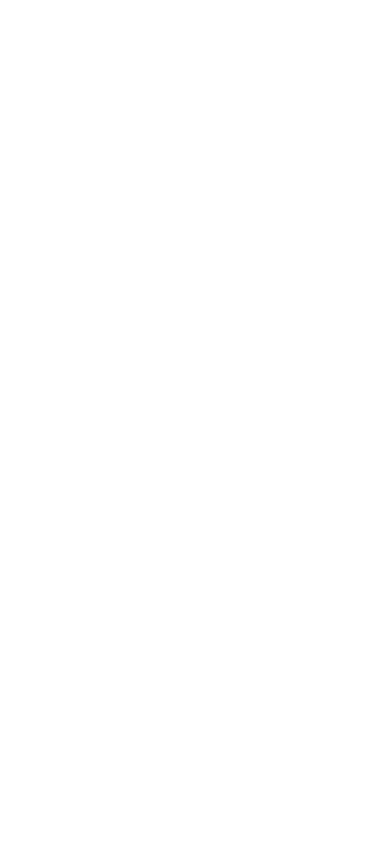
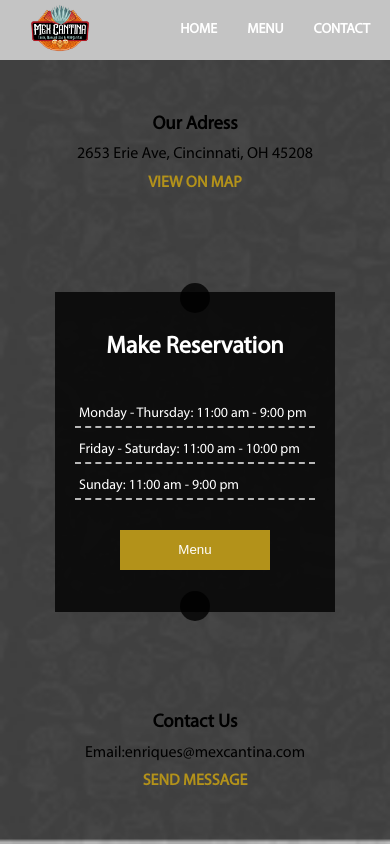
Before and after one commit to arianjoel93/mexcantina, a plain HTML site: page contact.html in a window 390 px wide. Drawn offline with Linux system fonts and the light colour scheme.

Commit message:
responsive

```diff
--- a/contact.html
+++ b/contact.html
@@ -3,9 +3,54 @@
 <head>
     <meta charset="UTF-8">
     <meta name="viewport" content="width=device-width, initial-scale=1.0">
+    <link rel="preload" href="css/styles.css" as="style">
+    <link href="css/styles.css" rel="stylesheet">
+    <link rel="preload" href="css/normalize.css" as="style">
+    <link rel="preload" href="menu.html">
+    <link rel="stylesheet" href="css/normalize.css">
     <title>Mexcantina | Contact</title>
 </head>
 <body>
-
+    <div class="container_contact">
+        <header>
+            <a href="/">
+                <img src="img/Recurso 1.png" />
+            </a>
+            <nav>
+                <a href="/" title="Go to Home Page">Home</a>
+                <a href="menu.html" title="View our Menu">Menu</a>
+                <a href="contact.html" title="Contact Us">Contact</a>
+            </nav>
+        </header>
+        <div class="contact_content_container">
+            <div class="contact_grid_int">
+                <div class="content_info">
+                    <h3>Our Adress</h3>
+                    <p>2653 Erie Ave, Cincinnati, OH 45208</p>
+                    <a><strong>VIEW ON MAP</strong></a>
+                </div>
+                <div class="content_reservation">
+                    <div class="container_cicle_black">
+                        <div class="cicle"></div>
+                    </div>
+                    <h2>Make Reservation</h2>
+                    <p>Monday - Thursday: 11:00 am - 9:00 pm</p>
+                    <p>Friday - Saturday: 11:00 am - 10:00 pm</p>
+                    <p>Sunday:     11:00 am - 9:00 pm</p>
+                    <div class="button_contact">
+                        <button>Menu</button>
+                    </div>
+                    <div class="container_cicle_black">
+                        <div class="cicle_bottom"></div>
+                    </div>
+                </div>
+                <div class="content_info">
+                    <h3>Contact Us</h3>
+                    <p>Email:enriques@mexcantina.com</p>
+                    <a><strong>SEND MESSAGE</strong></a>
+                </div>
+            </div>
+        </div>
+    </div>
 </body>
 </html>
--- a/css/styles.css
+++ b/css/styles.css
@@ -257,7 +257,6 @@ footer{
 
 }
 
-
 .container_info_menu{
     background-image: url(../img/Recurso\ 1-100.jpg);
     width: 100%;
@@ -342,3 +341,107 @@ footer{
     transition: all 0.5s ease;
 }
 /* end menu */
+
+/* Contact */
+.container_contact{
+    height: 100%;
+}
+.contact_content_container{
+    background-image: url(../img/Recurso\ 3@2x-100.jpg);
+    height: calc(100vh - 60px);
+    background-repeat: no-repeat;
+    background-size:cover;
+    display:grid;
+    place-items: center;
+}
+.contact_grid_int{
+    display: flex;
+    flex-wrap: wrap;
+    max-width: 100rem;
+    width: 100%;
+    justify-content: space-between;
+    align-items: center;
+
+}
+@media (max-width: 992px) {
+    .contact_grid_int{
+        flex-direction: column;
+        gap: 10rem
+    }
+}
+
+.content_info{
+    display: flex;
+    flex-direction: column;
+    gap: 1rem;
+    justify-content: center;
+    align-items: center;
+}
+.content_info strong{
+    color: rgb(179, 146, 26);;
+}
+
+.content_reservation{
+    width:280px;
+    height: 320px;
+    background-color: rgba(0, 0, 0, 0.8);
+    display: flex;
+    flex-direction: column;
+    justify-content: center;
+    color: white;
+    padding: 2rem;
+    gap: 1rem;
+}
+.content_reservation h2{
+    margin-bottom: 3rem;
+    text-align: center;
+}
+.content_reservation p{
+    font-size: 14px;
+    border-bottom: 2px dashed rgb(183, 183, 183);
+    padding: 4px;
+}
+.button_contact{
+    display: flex;
+    justify-content: center;
+    margin-top: 2rem;
+}
+.button_contact button{
+    width: 150px;
+    height:40px;
+    cursor: pointer;
+    border: none;
+    background-color: rgb(179, 146, 26);
+    color: white;
+}
+.button_contact button:hover{
+    background-color: rgb(255, 255, 255);
+    color: rgb(179, 146, 26);
+    border: 1px solid rgb(179, 146, 26);
+    letter-spacing: 1.2px;
+    transition: all 0.5s ease;
+}
+.container_cicle_black{
+    display: flex;
+    justify-content: center;
+    align-items: center;
+    height: 100px;
+    width: 100%;
+    background-color:transparent;
+}
+.container_cicle_black .cicle{
+    height: 30px;
+    width: 30px;
+    border-radius: 50%;
+    background-color: rgba(0, 0, 0, 0.8);
+    margin-top: -40px;
+}
+.container_cicle_black .cicle_bottom{
+    height: 30px;
+    width: 30px;
+    border-radius: 50%;
+    background-color: rgba(0, 0, 0, 0.8);
+    margin-bottom: -40px;
+}
+
+/* end contact */
```
